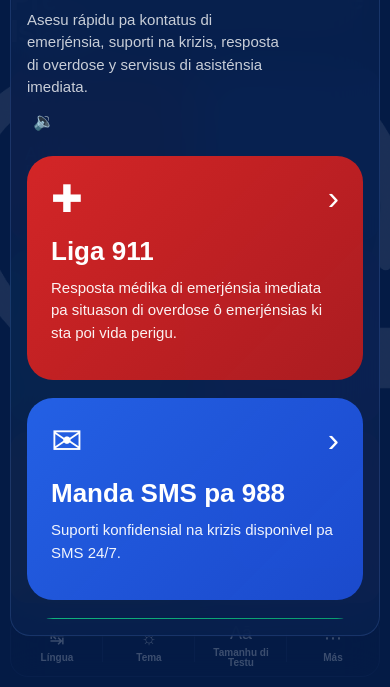
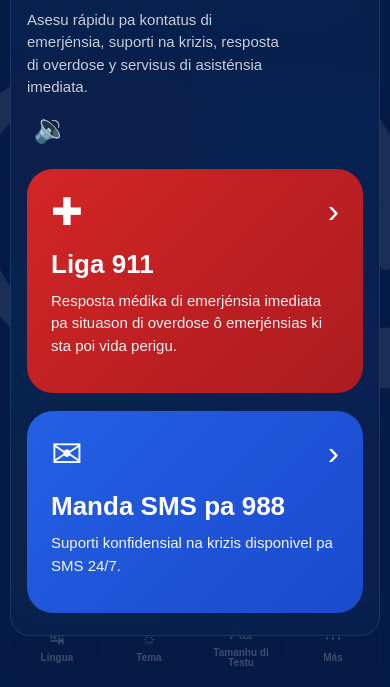
Before and after one commit to SomosCv/PO-RI, a plain HTML site: page index.html in a window 390 px wide. Both pictures are taken after a click on the button 100 px from the left and 311 px from the top of the page. Shown: the part 157-844 px from the top of the page. Drawn offline with Linux system fonts and the light colour scheme.

Commit message:
Add files via upload

```diff
--- a/styles.css
+++ b/styles.css
@@ -1010,6 +1010,7 @@ body.light-mode .treatment-empty{
 
     h2{
         font:0.5em sans-serif;
+        margin-bottom: 12px;
     }
 
     .icon{
@@ -1342,19 +1343,20 @@ body.light-mode .treatment-empty{
         padding-bottom:48px;
     }
 
+    .card h2{
+    font: size 1.25em;;
+        margin:0;
+    }
+
     .card-content p{
     font-size:0;
-    line-height:0;
+    line-height:5;
     margin:0;
 }
 
-.card-content h2{
-    margin-bottom:10px;
-}
-
-.audio-icon{
+    .audio-icon{
         cursor:pointer;
-        font-size:1.1rem;
+        font-size:1.8rem;
         margin-left:6px;
         user-select:none;
         display:inline;
```
